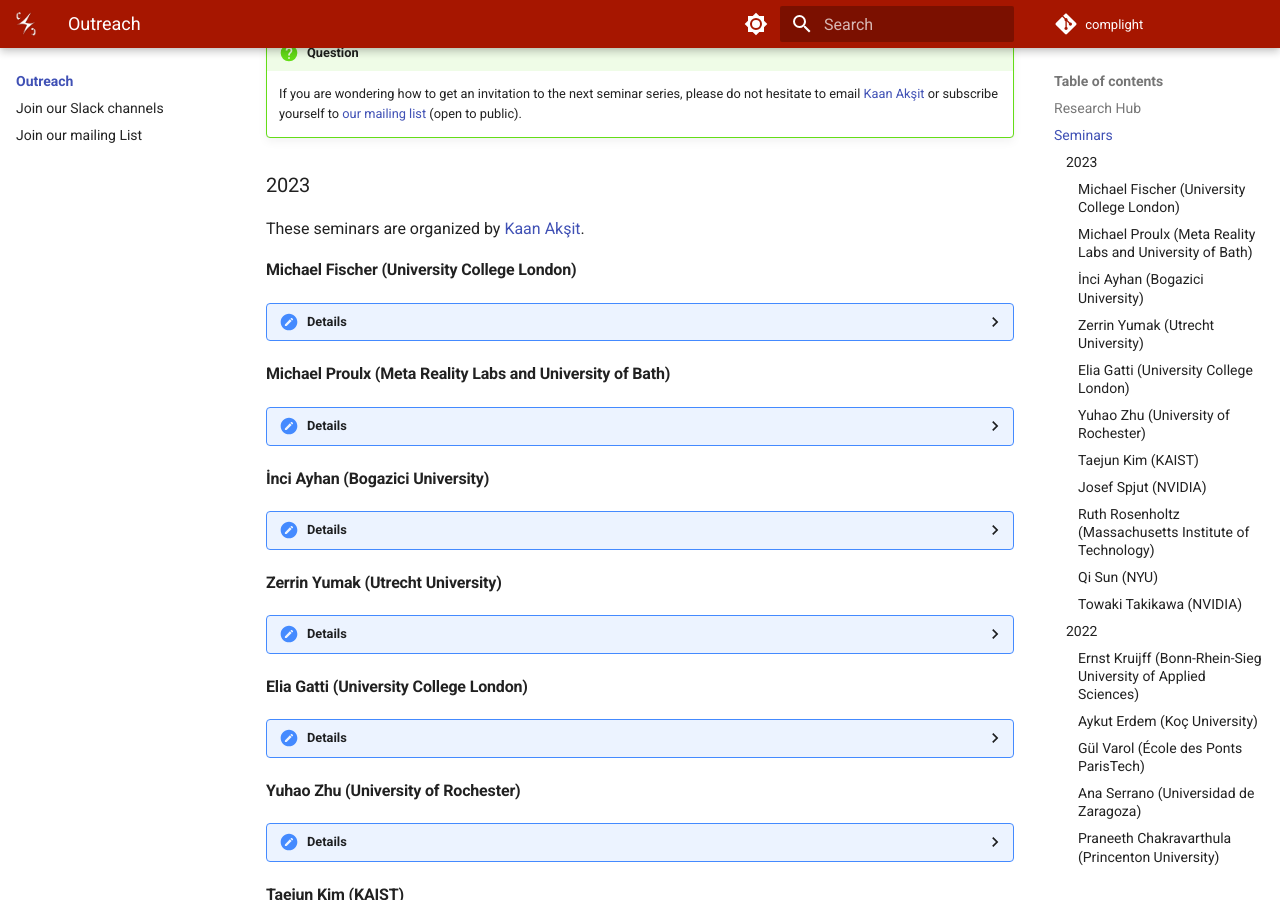
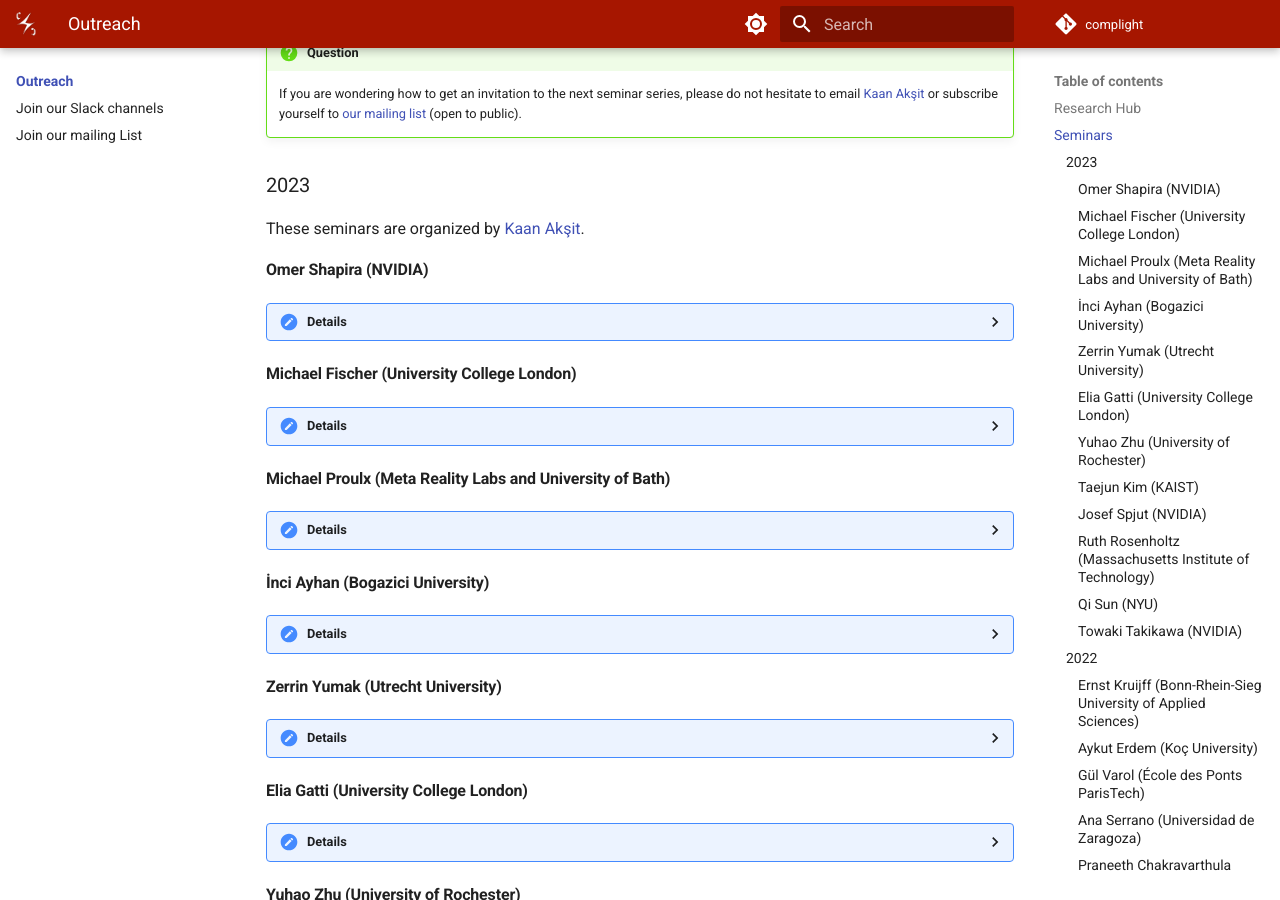
Before and after one commit to complight/complight.github.io, an MkDocs documentation site: the page built from docs/outreach/index.md, in a window 1280 px wide and 900 px high, scrolled down 943 px. Built offline with MkDocs 1.6.1 and Material for MkDocs 9.7.7, drawn with Linux system fonts in a browser that asks for light colours.

Commit message:
Updating outreach page.

```diff
--- a/docs/outreach/index.md
+++ b/docs/outreach/index.md
@@ -31,6 +31,18 @@ Overall, seminars are a blend of internal and external presenters.
 
 ### 2023
 These seminars are organized by [Kaan Akşit](https://kaanaksit.com).
+
+
+#### Omer Shapira (NVIDIA)
+??? Details
+    **Date:**
+    26th May 2023
+
+    **Presenter:** [Omer Shapira](https://omershapira.com), Engineer and Researcher at NVIDIA
+
+    **Title:** Cloud Computing Around the Body: Theoretical Limits and Practical Applications
+
+    **Watch:** [Recording (Password protected)](https://liveuclac-my.sharepoint.com/:v:/g/personal/ucackak_ucl_ac_uk/EUI6pffClIhDneu-eXEKp1gBnltDvWoSMgN63NKYBWE64w?e=hIdAOb)
 
 
 #### Michael Fischer (University College London)
```
